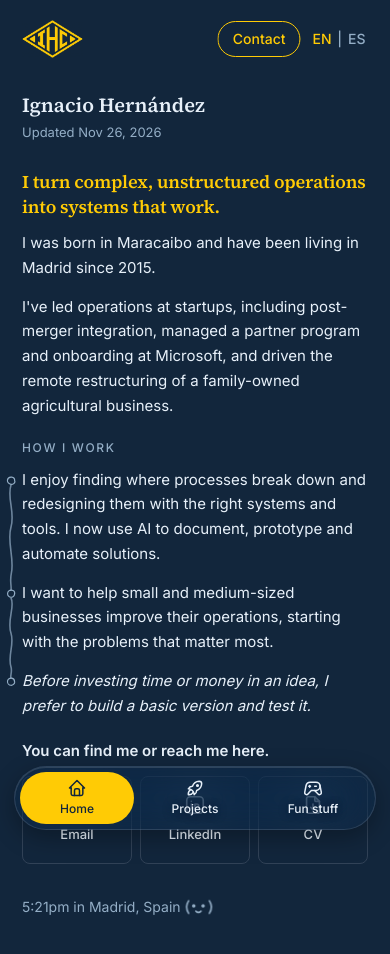
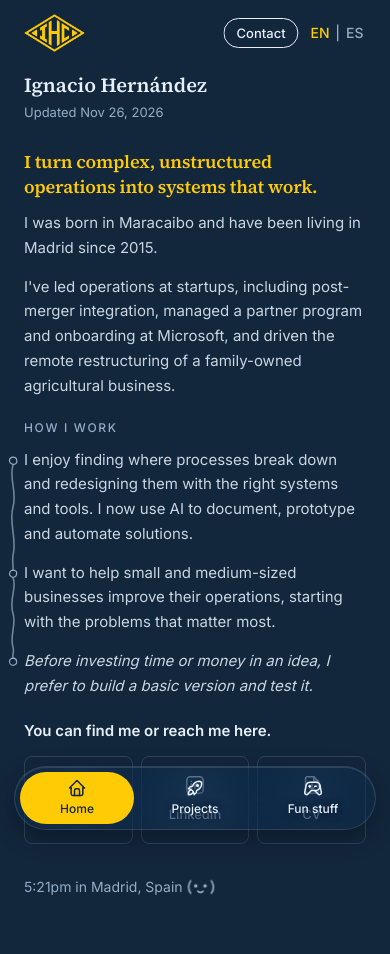
Before and after one commit to nachoh23-lgtm/nachoh23-lgtm.github.io, a plain HTML site: page index.html in a window 390 px wide. Drawn offline with Linux system fonts and the light colour scheme.

Commit message:
Texto más suave, margen móvil 24px, nombre más cerca del logo y botón Contact en blanco azulado más pequeño
Co-Authored-By: Claude Sonnet 5.5 <noreply@anthropic.com>
Claude-Session: https://claude.ai/code/session_01XkbjYD933stkYRNXZsd1vB

```diff
--- a/index.html
+++ b/index.html
@@ -26,9 +26,9 @@
 @font-face{font-family:"Inter";font-weight:600;font-display:swap;src:url(fonts/inter-latin-600-normal.woff2) format("woff2")}
 
 *{box-sizing:border-box;margin:0;padding:0}
-:root{--sb:#12263C;--hd:#FFCB05;--tx:#E7F0F9;--mu:#94AEC6;--ln:#314257;--cd:#1B3350;--hb:#FFCB05;--hf:#12263C;--fh:"Source Serif 4",Georgia,serif}
+:root{--sb:#12263C;--hd:#FFCB05;--tx:#E7F0F9;--bd:#C9D6E3;--mu:#94AEC6;--ln:#314257;--cd:#1B3350;--hb:#FFCB05;--hf:#12263C;--fh:"Source Serif 4",Georgia,serif}
 html{scroll-behavior:smooth;scroll-padding-top:84px;-webkit-text-size-adjust:100%}
-body{background:var(--sb);color:var(--tx);font-family:Inter,system-ui,sans-serif;line-height:1.6}
+body{background:var(--sb);color:var(--bd);font-family:Inter,system-ui,sans-serif;line-height:1.6}
 a{color:inherit;text-decoration:none}
 a:focus-visible,button:focus-visible{outline:2px solid var(--hd);outline-offset:3px;border-radius:6px}
 svg.i{width:1em;height:1em;fill:none;stroke:currentColor;stroke-width:1.8;stroke-linecap:round;stroke-linejoin:round;flex:none}
@@ -69,9 +69,9 @@ svg.i{width:1em;height:1em;fill:none;stroke:currentColor;stroke-width:1.8;stroke
 .dr{fill:none;stroke:var(--mu);stroke-width:1.6;stroke-linecap:round;stroke-linejoin:round;stroke-dasharray:1;stroke-dashoffset:1;transition:stroke-dashoffset .9s ease-out}
 .cn .dr{stroke-opacity:.7;vector-effect:non-scaling-stroke;stroke-dasharray:none;stroke-dashoffset:0;transition:none}.cn{clip-path:inset(0 0 100% 0);transition:clip-path .9s ease-out}.fx.in .cn{clip-path:inset(0 0 -4px 0)}
 .fx.in .dr{stroke-dashoffset:0}.cn{clip-path:none}
-.cbtn{font:inherit;font-size:14px;font-weight:500;color:var(--hd);background:none;border:1.5px solid var(--hd);border-radius:99px;padding:7px 16px;cursor:pointer;transition:background .15s,color .15s}
-.cbtn:hover{background:var(--hb);color:var(--hf)}
-.cl{margin:28px 0 0;font-size:16px;font-weight:600;line-height:1.7}
+.cbtn{font:inherit;font-size:13px;font-weight:500;color:var(--tx);background:none;border:1.5px solid var(--tx);border-radius:99px;padding:6px 14px;cursor:pointer;transition:background .15s,color .15s}
+.cbtn:hover{background:var(--tx);color:var(--hf)}
+.cl{margin:28px 0 0;font-size:16px;font-weight:600;line-height:1.7;color:var(--tx)}
 
 .g3{display:grid;grid-template-columns:repeat(3,minmax(0,1fr));gap:16px;margin-top:12px;max-width:720px}
 .card{display:flex;flex-direction:column;align-items:center;justify-content:center;gap:12px;min-height:112px;padding:16px;border:1px solid var(--ln);border-radius:8px;font-weight:500;font-size:15px;color:var(--tx);transition:background .15s,color .15s,border-color .15s}
@@ -117,15 +117,15 @@ body[data-view=gastos] #v-gastos{display:block}
   html{scroll-behavior:auto}
   body{padding-bottom:96px}
   .hd{position:static;border-bottom:0}
-  .nav{padding:20px 22px 0}
+  .nav{padding:14px 24px 0}
   .logo img{height:38px}
   .lk .tile{display:none}
   .lg{margin-left:0}
   .lk{gap:10px}
-  .wrap{padding:0 22px}
+  .wrap{padding:0 24px}
   .view{display:none}
   .view.on{display:block}
-  #v-home{padding:36px 0 24px}
+  #v-home{padding:22px 0 24px}
   #v-projects,#v-fun{padding:36px 0 24px}
   body[data-view=gastos] #v-gastos{padding:36px 0 24px}
   .bk{margin-bottom:8px}
@@ -146,7 +146,7 @@ body[data-view=gastos] #v-gastos{display:block}
   .fx .fi:first-child{margin-top:10px}
   .nd{left:-19px;top:4px;width:16px;height:16px}
   .cn{left:-19px;top:17px;bottom:-23px;width:16px}
-  .cbtn{padding:6px 14px}
+  .cbtn{padding:4px 12px}
   .cl{margin-top:20px;font-size:15px}
   .g3{gap:8px;margin-top:12px}
   .card{min-height:88px;padding:12px 8px;font-size:13px;gap:8px}
```
